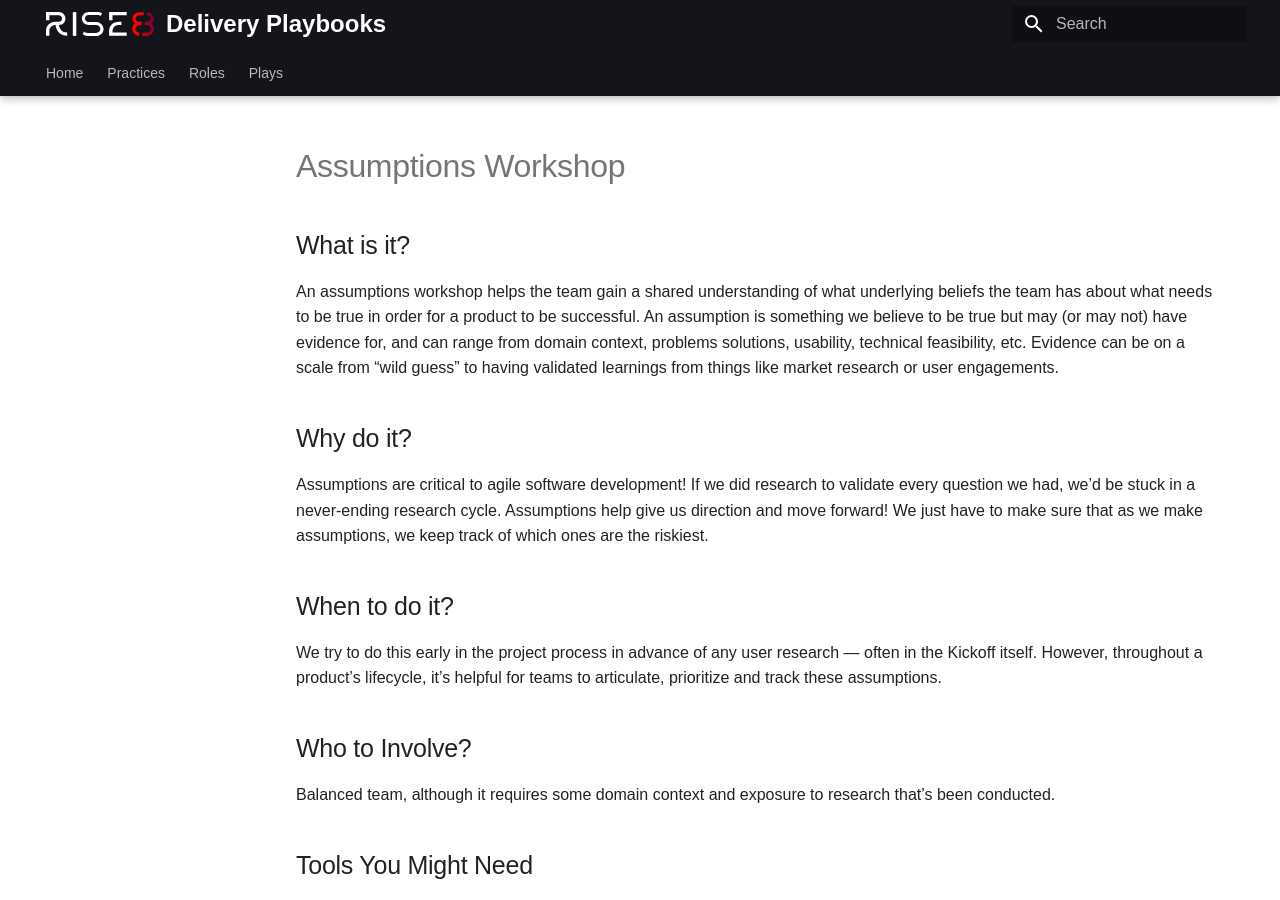
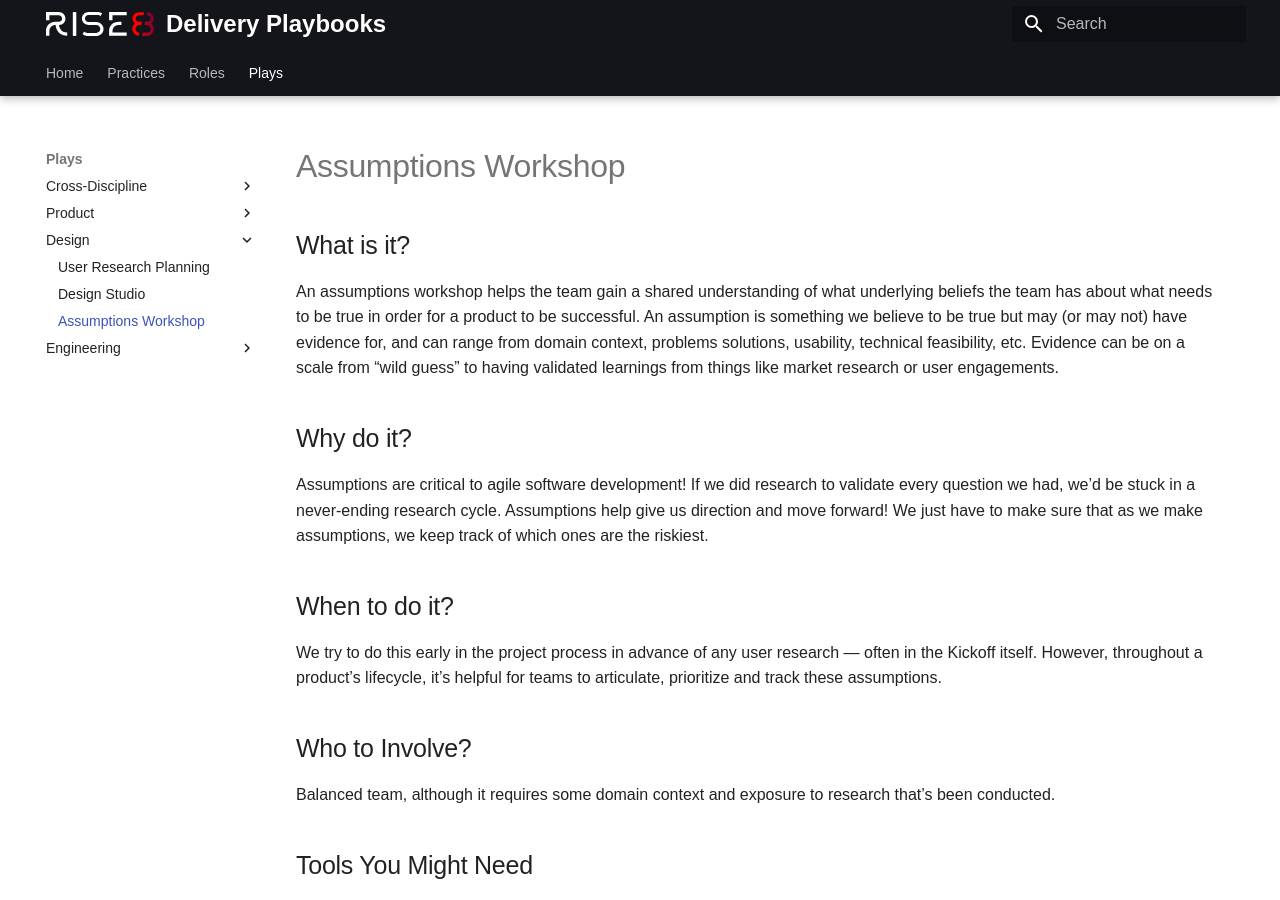
Before and after one commit to rise8-us/delivery-playbooks, an MkDocs documentation site: the page built from docs/content/plays/design/assumptions-workshop.md, in a window 1280 px wide and 900 px high. Built offline with MkDocs 1.6.1 and Material for MkDocs 9.7.7, drawn with Linux system fonts in a browser that asks for light colours.

Commit message:
Update mkdocs.yml

```diff
--- a/mkdocs.yml
+++ b/mkdocs.yml
@@ -22,6 +22,7 @@ nav:
     - Design:
       - content/plays/design/user-research-planning-play.md
       - content/plays/design/design-studio.md
+      - content/plays/design/assumptions-workshop.md
     - Engineering:
       - content/plays/engineering/engineering-example-play.md
 
```
